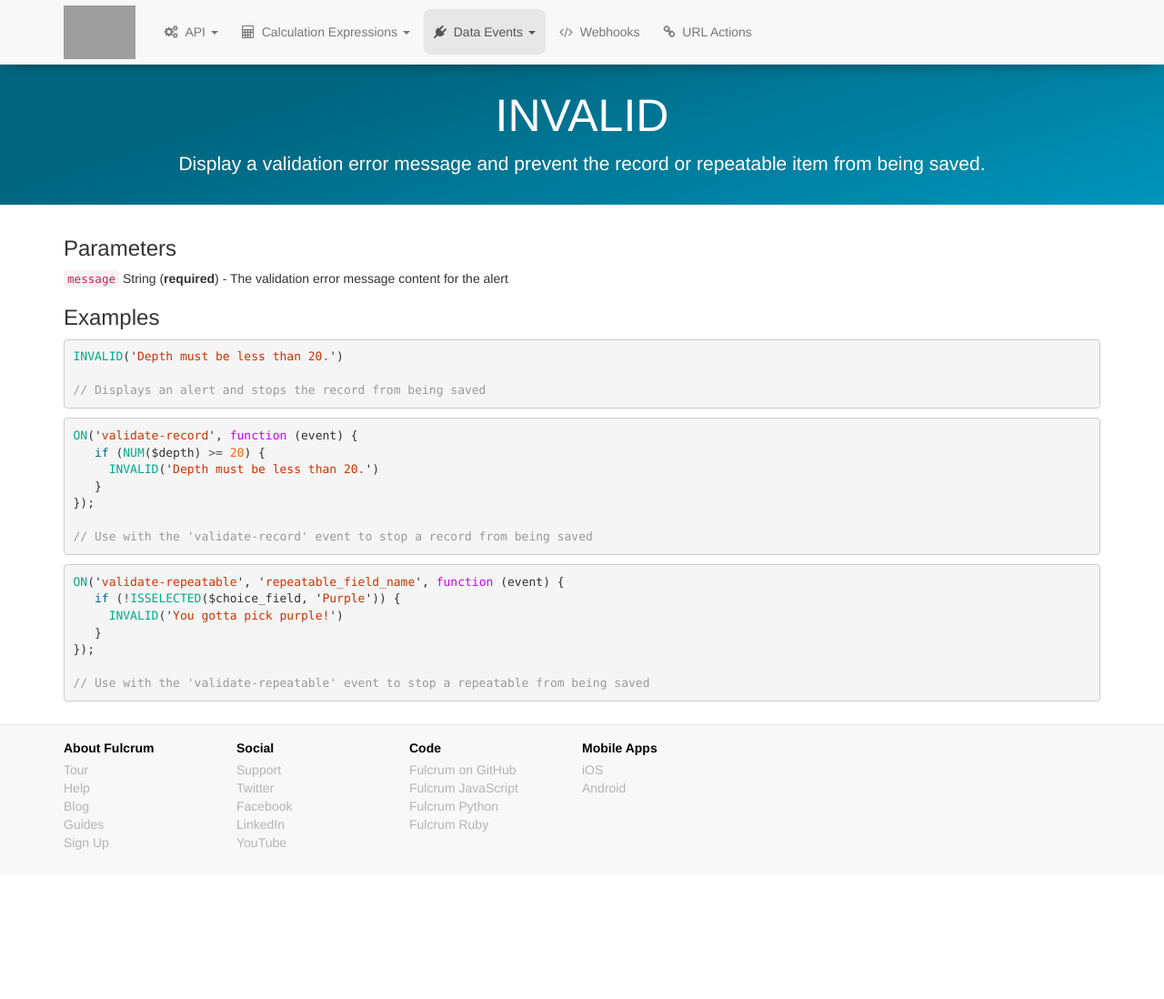
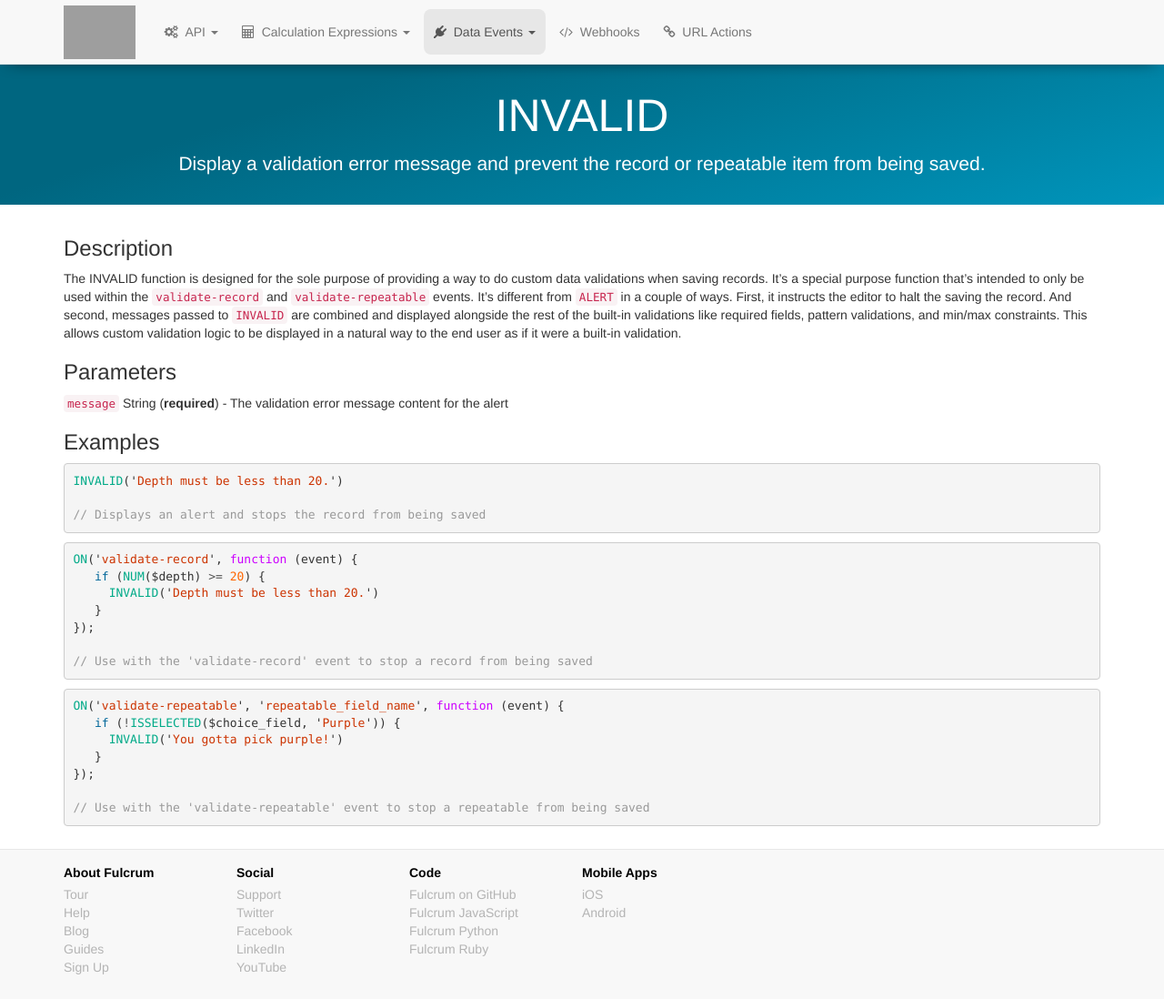
Before and after one commit to rylincoln/developer.fulcrumapp.com, a Jekyll site: the page built from _data-events/reference/invalid.md, in a window 1280 px wide and 1098 px high. Shown: the whole window at 91% size. Built offline with Jekyll 4.4.1, drawn with Linux system fonts in a browser that asks for light colours; nearby versions of some CDN libraries; grey boxes are pictures that could not be loaded.

Commit message:
Add some detail to INVALID

```diff
--- a/_data-events/reference/invalid.md
+++ b/_data-events/reference/invalid.md
@@ -6,6 +6,10 @@ description: "Display a validation error message and prevent the record or repea
 category: section
 permalink: /data-events/reference/invalid/
 ---
+
+### Description
+
+The INVALID function is designed for the sole purpose of providing a way to do custom data validations when saving records. It's a special purpose function that's intended to only be used within the `validate-record` and `validate-repeatable` events. It's different from `ALERT` in a couple of ways. First, it instructs the editor to halt the saving the record. And second, messages passed to `INVALID` are combined and displayed alongside the rest of the built-in validations like required fields, pattern validations, and min/max constraints. This allows custom validation logic to be displayed in a natural way to the end user as if it were a built-in validation.
 
 ### Parameters
 
```
